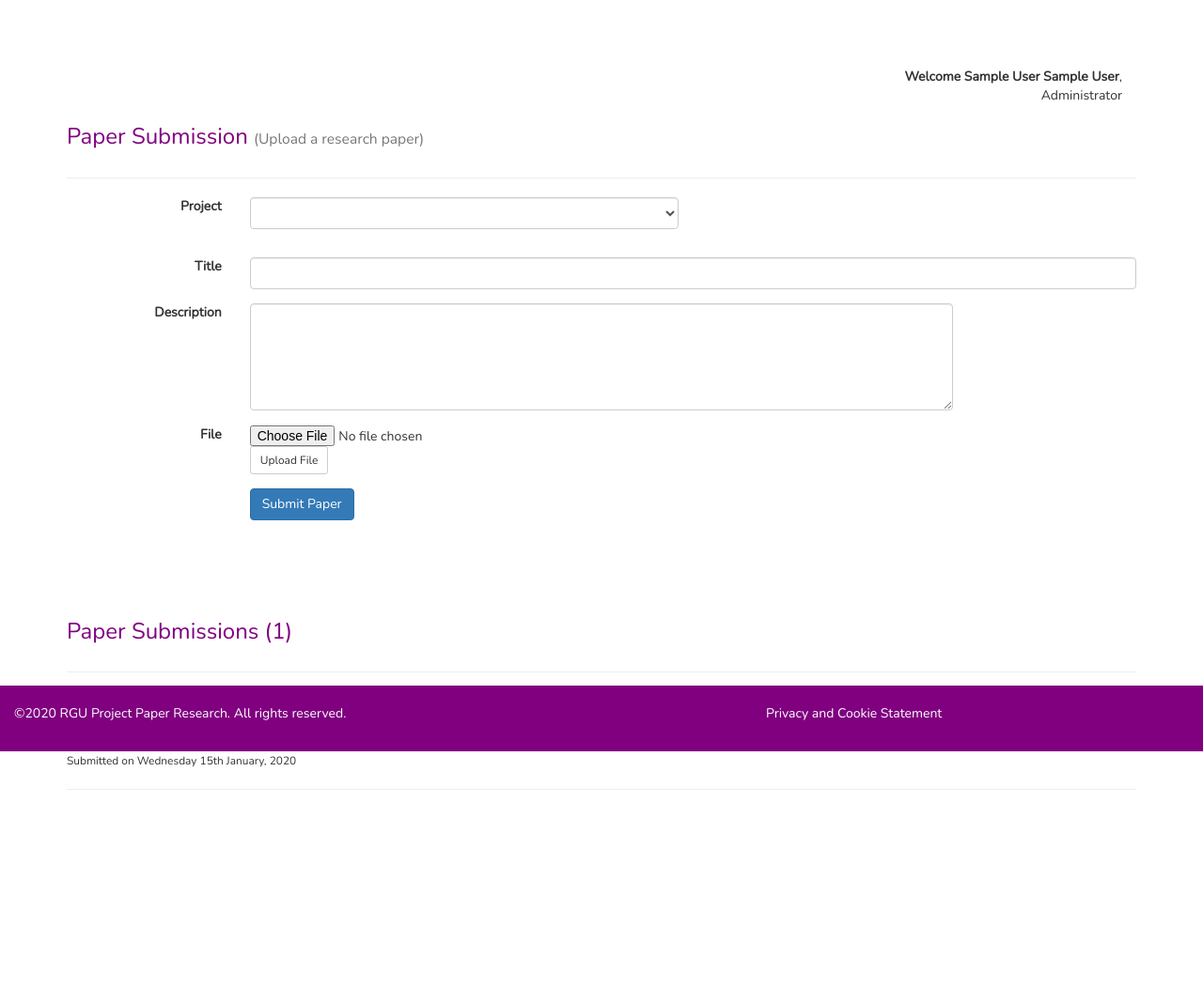
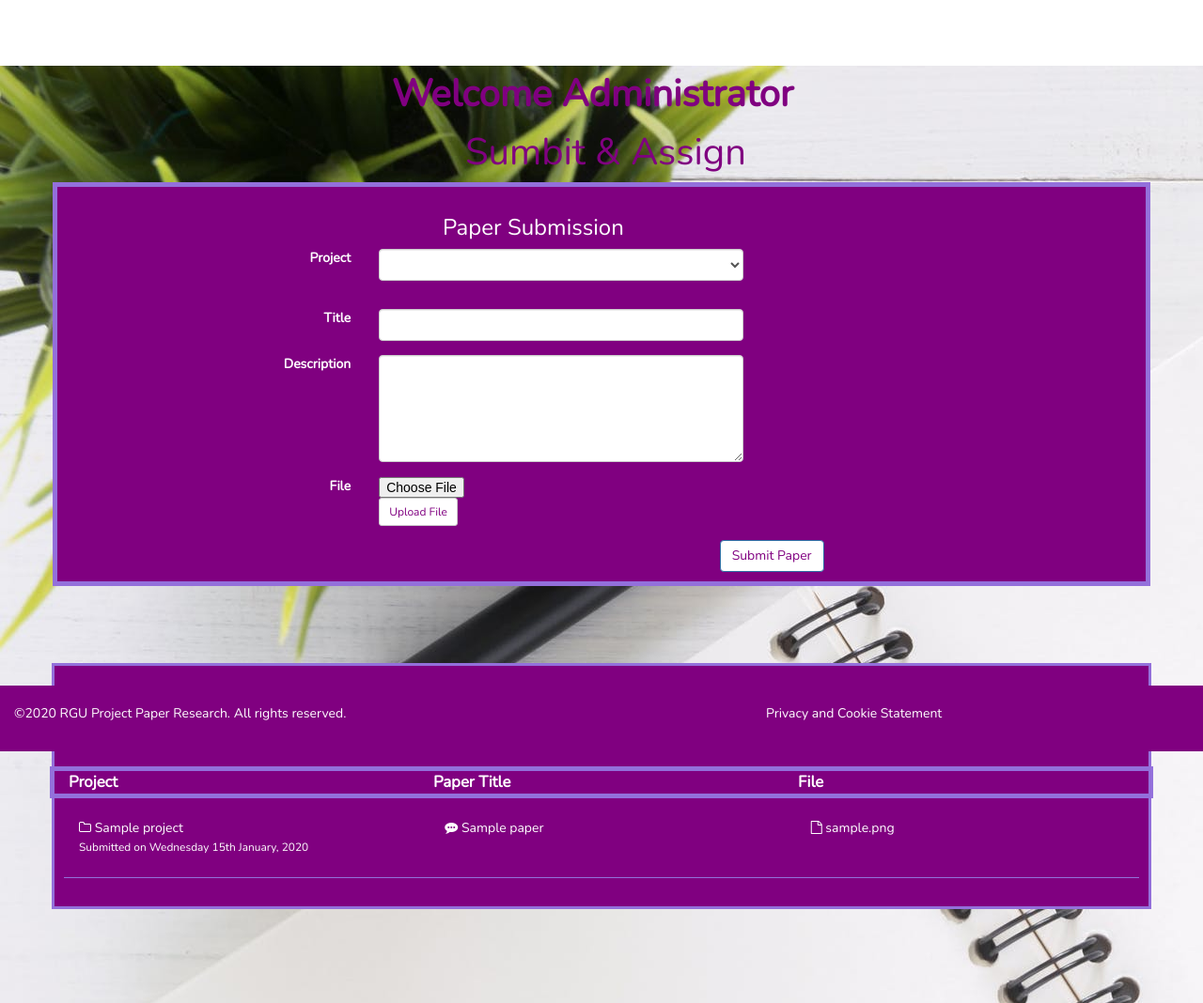
Before and after one commit to stefanos03/RGU-RESEARCH-PAPER-PROJECT, a PHP site: page /submitpaper.php in a window 1280 px wide. Shown: the whole page at 94% size. Before the commit the page ends 841 px from the top, so only its background shows below. Run offline with PHP 8.4, Linux system fonts and the light colour scheme; the visitor is signed in with stand-in values (Sample User, id 1); tables that the repository leaves empty or names only in its code hold one stand-in row (values such as "Sample post"); some libraries are stand-ins or nearby versions; some web fonts are replaced.

Commit message:
submissions  styling

```diff
--- a/header.php
+++ b/header.php
@@ -89,10 +89,11 @@
           background-color:rebeccapurple ;
           color: rebeccapurple;
       }
-      /*#color  a:hover:not(.active) {*/
-      /*    background-color: yellow;*/
-      /*    color: white;*/
-      /*}*/
+
+        #color>ul>li a:focus{
+            background-color: mediumpurple;
+            color: white;
+        }
 </style>
 
   </head>
--- a/submitpaper.php
+++ b/submitpaper.php
@@ -51,7 +51,7 @@ if (isset($_POST['uploadFile']))
 
 ?>
 <br/>
-
+<div style="background-image: url('images/background.jpeg')">
 <div class="container">
     <div class="col-xs-12 text-right">
         <?php
@@ -69,21 +69,19 @@ if (isset($_POST['uploadFile']))
             $userRole = 'Member';
         }
 
-        echo "<strong>Welcome ".$_SESSION['myLastname'].' '.$_SESSION['myFirstname']."</strong>,<br>";
-        echo $userRole;
+        echo "<strong style='margin-right: 350px; font-size: 40px; color: purple '>Welcome ".$userRole."</strong>";
+        echo "<h4 style='margin-right: 400px; font-size: 40px; color: purple '>Sumbit & Assign</h4>";
         ?>
     </div>
 
     <div class="row">
-        <div class="col-xs-12">
-            <h3 class="text-left price-headline" style="color:purple;">Paper Submission <small>(Upload a research paper)</small></h3>
-        </div>
+
 
 
     </div>
 
-    <!-- row 1 //-->
-    <hr>
+
+
 
     <?php
     require_once("functions/Alert.php");
@@ -91,11 +89,11 @@ if (isset($_POST['uploadFile']))
     ?>
 
 
-    <form name="uploadpaper" action="submitpaper.php" method="post" enctype="multipart/form-data">
+    <form name="uploadpaper" action="submitpaper.php" method="post" enctype="multipart/form-data" style="border: solid 5px mediumpurple;background: purple; padding: 10px; margin-right:-15px; margin-left:-15px;">
+        <h3 class="text-left price-headline" style="color:white; margin-left: 400px">Paper Submission</h3>
+        <div class="form-group row" style="margin-left: 150px">
 
-        <div class="form-group row">
-
-            <label for="Project Name"  class="col-xs-12 col-sm-2 col-form-label text-right">Project</label>
+            <label for="Project Name"  class="col-xs-12 col-sm-2 col-form-label text-right" style="color: white">Project</label>
 
             <div class="form-group col-xs-12 col-sm-5">
                 <select class="form-control" name="project">
@@ -127,26 +125,26 @@ if (isset($_POST['uploadFile']))
             </div>
         </div>
 
-        <div class="form-group row">
+        <div class="form-group row" style="margin-left: 150px">
 
-            <label for="Project Name" class="col-xs-12 col-sm-2 col-form-label text-right">Title</label>
+            <label for="Project Name" class="col-xs-12 col-sm-2 col-form-label text-right" style="color: white">Title</label>
 
-            <div class="col-xs-12 col-sm-10">
+            <div class="col-xs-12 col-sm-5">
 
                 <input class="form-control" type="text" name="title" value="<?php echo $title; ?>"/>
             </div>
 
         </div>
-        <div class="form-group row">
+        <div class="form-group row" style="margin-left: 150px">
 
-            <label for="Project Short Name"  class="col-xs-12 col-sm-2 col-form-label text-right">Description</label>
+            <label for="Project Short Name"  class="col-xs-12 col-sm-2 col-form-label text-right" style="color: white">Description</label>
 
-            <div class="col-xs-12 col-sm-8">
+            <div class="col-xs-12 col-sm-5">
                 <textarea class="form-control" cols="80" rows="5" name="description"><?php echo $description; ?></textarea>
             </div>
         </div>
 
-        <div class="row">
+        <div class="row" >
             <div class="col-xs-3"></div>
             <div class="col-xs-9">
                 <?php
@@ -163,23 +161,24 @@ if (isset($_POST['uploadFile']))
                 ?>
             </div>
         </div>
+<!--file upload-->
+        <div class="form-group row" style="margin-left: 150px">
 
-        <div class="form-group row">
-
-            <label for="Project Short Name"  class="col-xs-12 col-sm-2 col-form-label text-right">File</label>
+            <label for="Project Short Name"  class="col-xs-12 col-sm-2 col-form-label text-right" style="color: white">File</label>
 
             <div class="col-xs-7 col-sm-5">
-                <input type="file" name="fileToUpload" >
-                <input type="submit" name="uploadFile" value="Upload File" class="btn btn-default btn-sm">
+                <input type="file" name="fileToUpload" style="color: purple" >
+                <input type="submit" name="uploadFile" value="Upload File" class="btn btn-default btn-sm" style="color: purple">
             </div>
 
         </div>
 
-        <div class="row" style="margin-top:10px;">
+<!--Submit button-->
+        <div class="row" style="margin-top:10px; ">
 
             <div class="col-xs-2 col-sm-2">&nbsp;</div>
-            <div class="col-xs-10 col-sm-10">
-                <input  class="btn btn-primary" type="submit" name="submitForm" value="Submit Paper"/>
+            <div class="col-xs-10 col-sm-10" >
+                <input  class="btn btn-primary" type="submit" name="submitForm" value="Submit Paper" style="background: white; color: purple; margin-left: 500px "/>
             </div>
         </div>
 
@@ -194,10 +193,10 @@ if (isset($_POST['uploadFile']))
     <br/><br/>
 
 
-    </div>
 
 
-    </div>
+
+
     <br/>
     <?php
 
@@ -218,74 +217,33 @@ if (isset($_POST['uploadFile']))
 </div><!-- end of container //-->
 
 <!--submissions test-->
-<?php
 
-error_reporting(E_ALL);
-ini_set('display_errors', 1);
-require_once("includes/login_module.php");
-$pageTitle = "Assign User to Project";
-require_once("classes/Config.php");
-require_once("header.php");
+<br>
 
+<div class="container" style="border: solid 3px mediumpurple; padding: 10px; background: purple">
 
-$status='';
-
-
-
-
-$paper = new Paper();
-$list = $paper->getAllSubmitedPapers();
-$totalPapers = $list->num_rows;
-
-
-?>
-<br/>
-
-<div class="container">
-    <div class="col-xs-12 text-right">
-        <?php
-        $userRole = '';
-        if ($_SESSION['myRole']=='admin')
-        {
-            $userRole = 'Administrator';
-        }
-        else if ($_SESSION['myRole']=='teamleader')
-        {
-            $userRole = 'Team Leader';
-
-        }else if ($_SESSION['myRole']=='member' || $_SESSION['myRole']=='')
-        {
-            $userRole = 'Member';
-        }
-
-        ?>
-    </div>
 
     <div class="row">
         <div class="col-xs-12">
-            <h3 class="text-left price-headline" style="color:purple;">Paper Submissions (<?php echo $totalPapers; ?>)</h3>
+            <h3 class="text-left price-headline" style="color:white; margin-left: 450px">Paper Submissions (<?php echo $totalPapers; ?>)</h3>
         </div>
 
 
     </div>
 
     <!-- row 1 //-->
-    <hr>
+    <hr style=" border-top: 1px solid mediumpurple;">
 
 
-
-
-
-
-    <div class="row" >
-        <div class="col-xs-4">
-            <strong><big>Project</big></strong>
+    <div class="row"  style="border: 5px solid mediumpurple;">
+        <div class="col-xs-4" >
+            <strong style="color: white"><big>Project</big></strong>
         </div>
         <div class="col-xs-4">
-            <strong><big>Paper Title</big></strong>
+            <strong style="color: white"><big>Paper Title</big></strong>
         </div>
         <div class="col-xs-4">
-            <strong><big>File</big></strong>
+            <strong style="color: white"><big>File</big></strong>
         </div>
 
     </div>
@@ -304,26 +262,27 @@ $totalPapers = $list->num_rows;
         }
 
         ?>
+    <div class="container">
         <div class="row" >
-            <div class="col-xs-4">
+            <div class="col-xs-4" style="color: white">
                 <?php
-                echo "<i class='fa fa-folder-o'></i> <a href='createAndManageProject.php'>" .$row['name']."</a><br/>";
+                echo "<i class='fa fa-folder-o'></i> <a style='color: white' href='createAndManageProject.php'>" .$row['name']."</a><br/>";
                 echo "<small>Submitted on ".$datesubmitted."</small>";
                 ?>
             </div>
-            <div class="col-xs-4">
+            <div class="col-xs-4" style="color: white">
                 <?php
-                echo "<i class='fa fa-comment-o'></i> <a href='#'>".$row['title']."</a><br/>".$assign;
+                echo "<i class='fa fa-commenting'></i> <a href='#' style='color: white'>".$row['title']."</a><br/> <a style='color: white'>$assign</a>";
                 ?>
             </div>
-            <div class="col-xs-4">
+            <div class="col-xs-4" style="color: white">
                 <?php
-                echo "<i class='fa fa-file-o'></i> <a target='_blank' href='uploads/".$row['file']."'>".$row['file']."</a>";
+                echo "<i class='fa fa-file-o'></i> <a style='color: white' target='_blank' href='uploads/ ".$row['file']."'>".$row['file']."</a>";
                 ?>
             </div>
-
         </div>
-        <hr>
+    </div>
+        <hr style="border-top: 1px solid mediumpurple;">
 
 
 
@@ -333,10 +292,13 @@ $totalPapers = $list->num_rows;
 
 </div><!-- end of container //-->
 
-<br>
-<br>
-<br>
+    <br>
+    <br>
+    <br>
+    <br>
+    <br>
 
+</div><!--background-->
 
 
 <?php
```
Also changed, not shown: submissions.php (+124 -124 lines), 1 other file.
